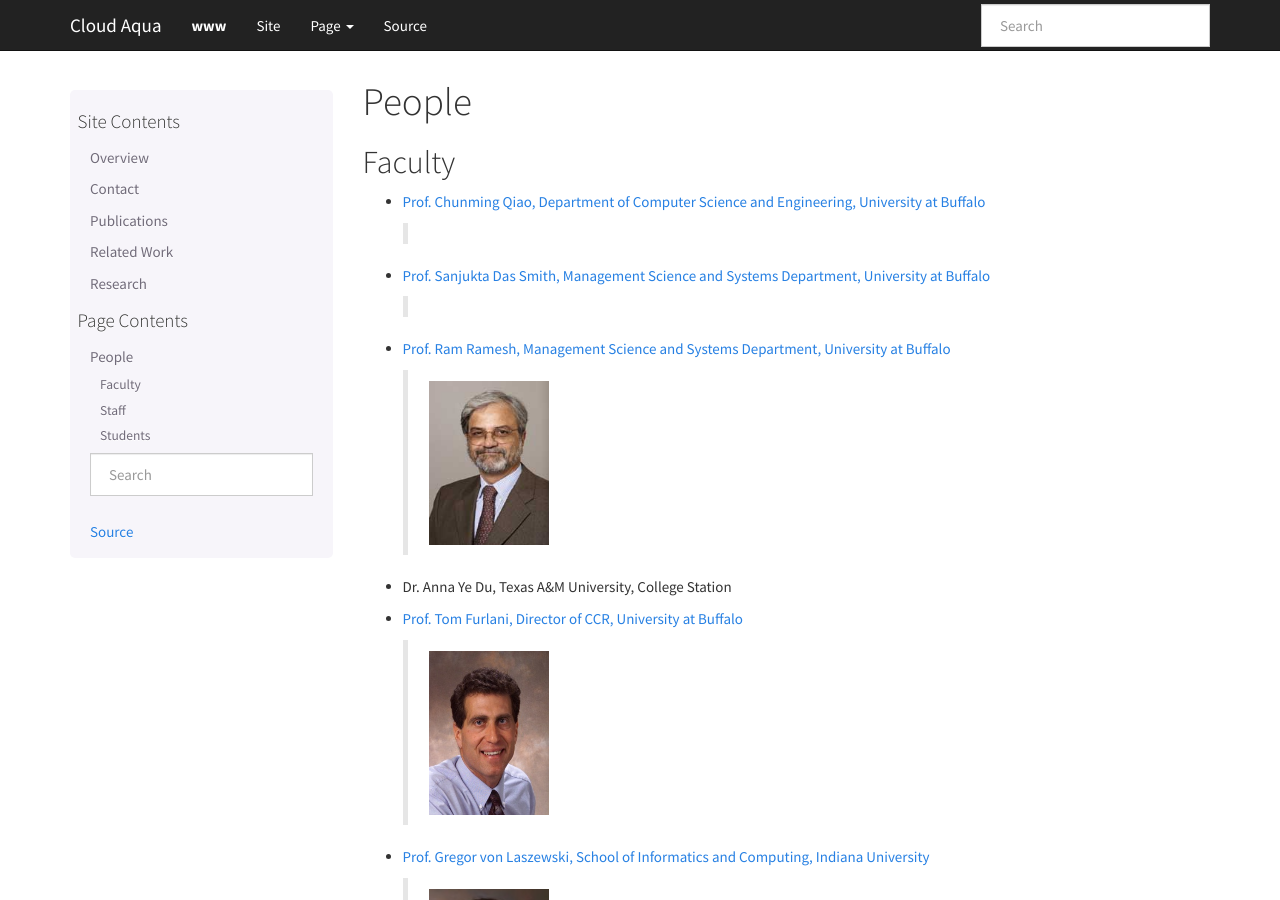
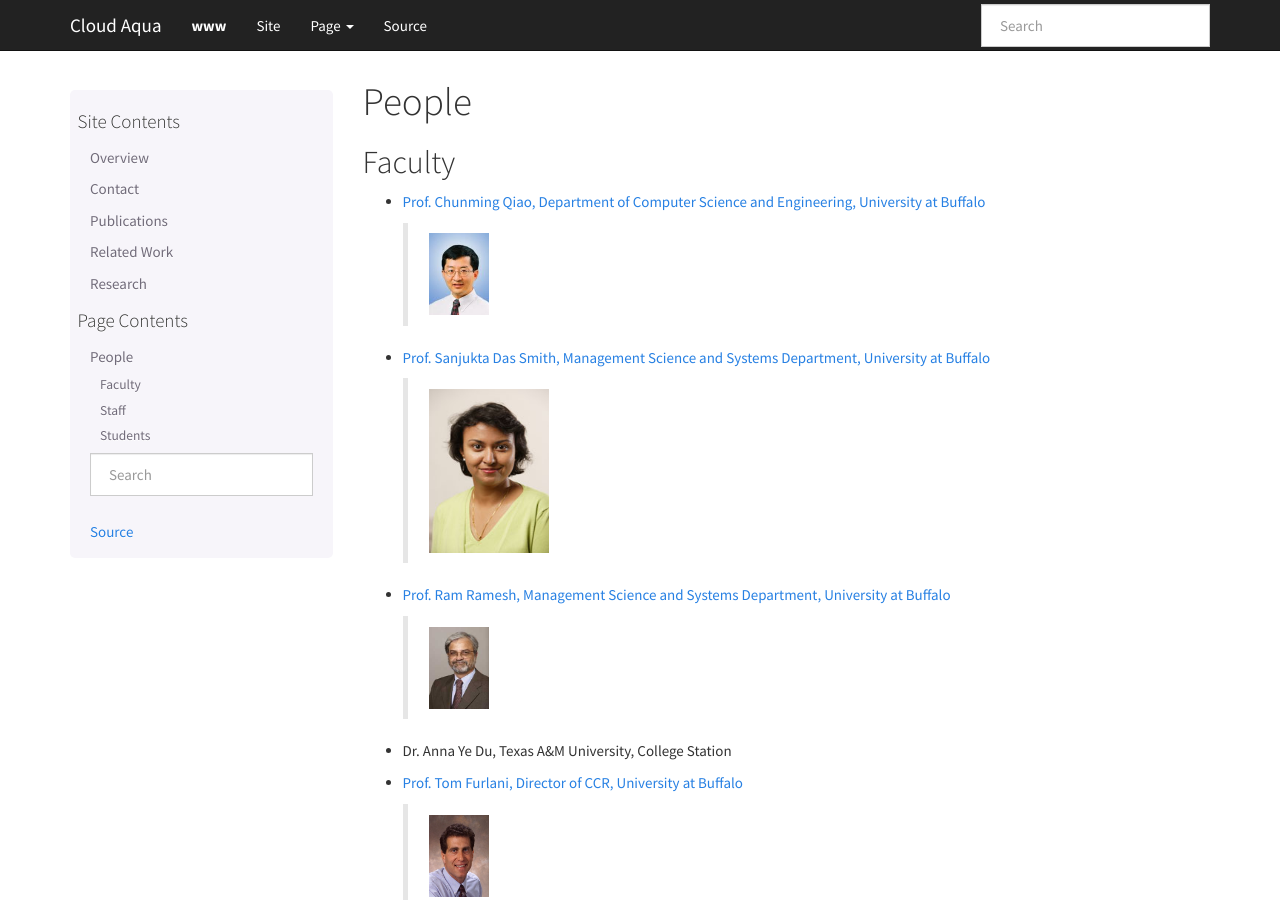
Before and after one commit to cloud-aqua/www, a Sphinx documentation site: the page built from docs/source/contact.rst, in a window 1280 px wide and 900 px high. Built offline with Sphinx 7.4.7, drawn with Linux system fonts in a browser that asks for light colours; nearby versions of some CDN libraries.

Commit message:
updated people.rst

```diff
--- a/docs/source/contact.rst
+++ b/docs/source/contact.rst
@@ -7,20 +7,22 @@ Faculty
 * `Prof. Chunming Qiao, Department of Computer Science and Engineering, University at Buffalo
   <http://www.cse.buffalo.edu/~qiao/mysite/index.html>`_
    .. image:: images/qiao.jpg
-    (:height: 164px
-    :width: 120px)
+    :height: 164px
+    :width: 120px
+    :scale: 50%
 
 * `Prof. Sanjukta Das Smith, Management Science and Systems Department, University at Buffalo
   <http://mgt.buffalo.edu/faculty/academic/systems/faculty/sdsmith4>`_
    .. image:: images/sdsmith4.jpg
-    (:height: 164px
-    :width: 120px)
+    :height: 164px
+    :width: 120px
 
 * `Prof. Ram Ramesh, Management Science and Systems Department, University at Buffalo
   <http://mgt.buffalo.edu/faculty/academic/systems/faculty/rramesh>`_
    .. image:: images/rramesh.jpg
     :height: 164
     :width: 120
+    :scale: 50%
 
 * Dr. Anna Ye Du, Texas A&M University, College Station
 
@@ -29,6 +31,7 @@ Faculty
    .. image:: images/TomFurlani.jpg
     :height: 164px
     :width: 120px
+    :scale: 50 %
 
 * `Prof. Gregor von Laszewski, School of Informatics and Computing, Indiana University
   <http://gregor.cyberaide.org>`_
```
